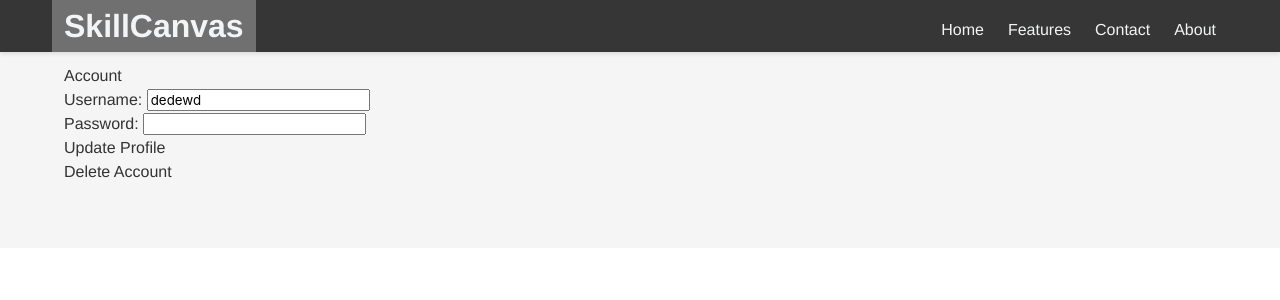
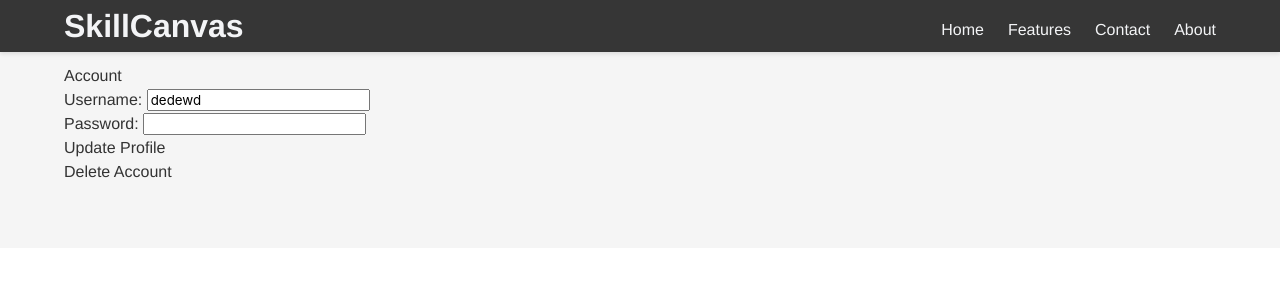
Before and after one commit to kondo-akihiro-git/project-Flask-SkillSheet, a Flask app: page /account in a window 1280 px wide, with the pointer over the restyled element. Shown: the top 300 px of the page. Run offline with Flask 3, Linux system fonts and the light colour scheme; a user stored in the database is signed in.

Commit message:
fix: base.htmlデザインの軽微な修正

```diff
--- a/myapp/templates/base.html
+++ b/myapp/templates/base.html
@@ -42,6 +42,12 @@
         .navbar-item.is-active {
             background-color: rgba(245, 245, 245, 0.3); /* ホバー時の背景色 */
             color: rgba(255, 255, 255, 0.7); /* テキスト色 */
+        }
+
+        .navbar-brand .navbar-item:hover,
+        .navbar-brand .navbar-item.is-active {
+            background-color: transparent !important;
+            color: #f5f5f5 !important; /* ホバー時でも色を変えない */
         }
 
         .navbar-menu {
@@ -92,6 +98,7 @@
         .hero.custom-hero {
             background-color: lightgray;
         }
+
         .spacer {
             height: 1rem; /* 任意の高さを設定 */
         }
```
